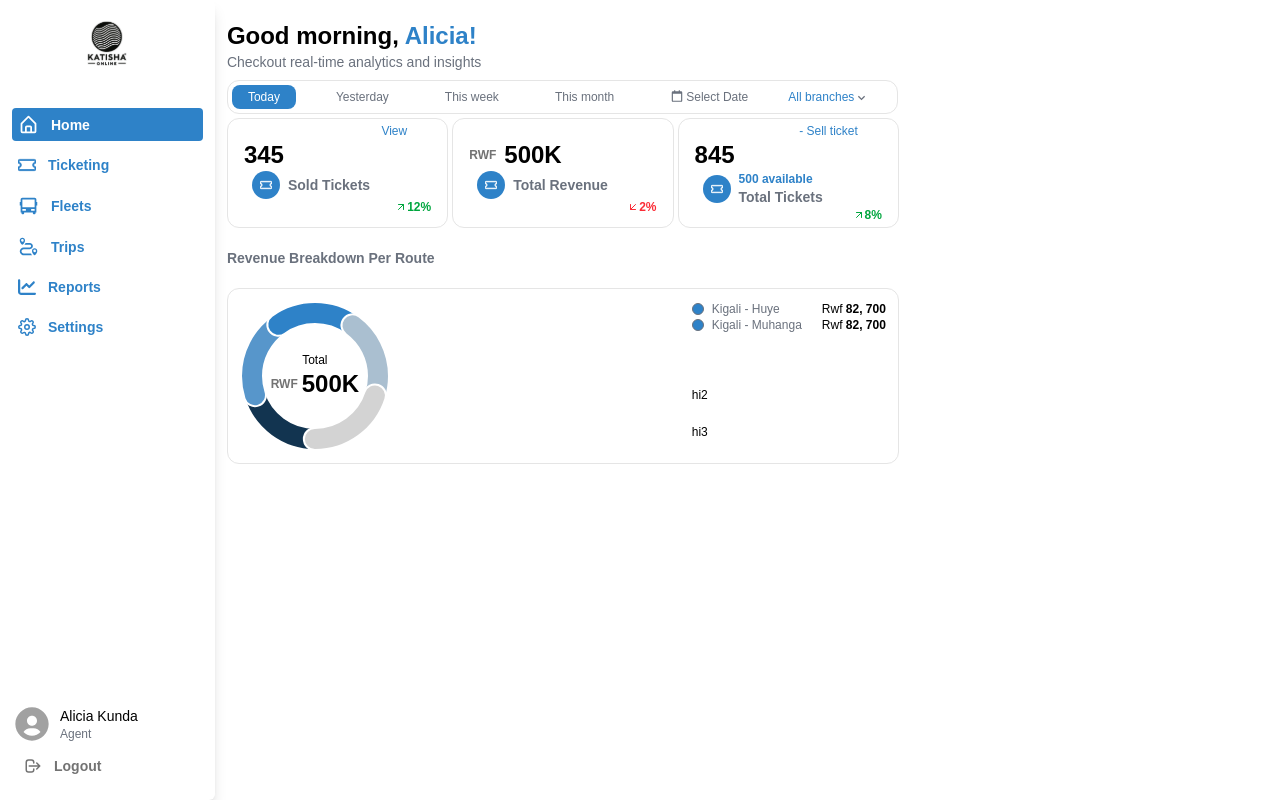
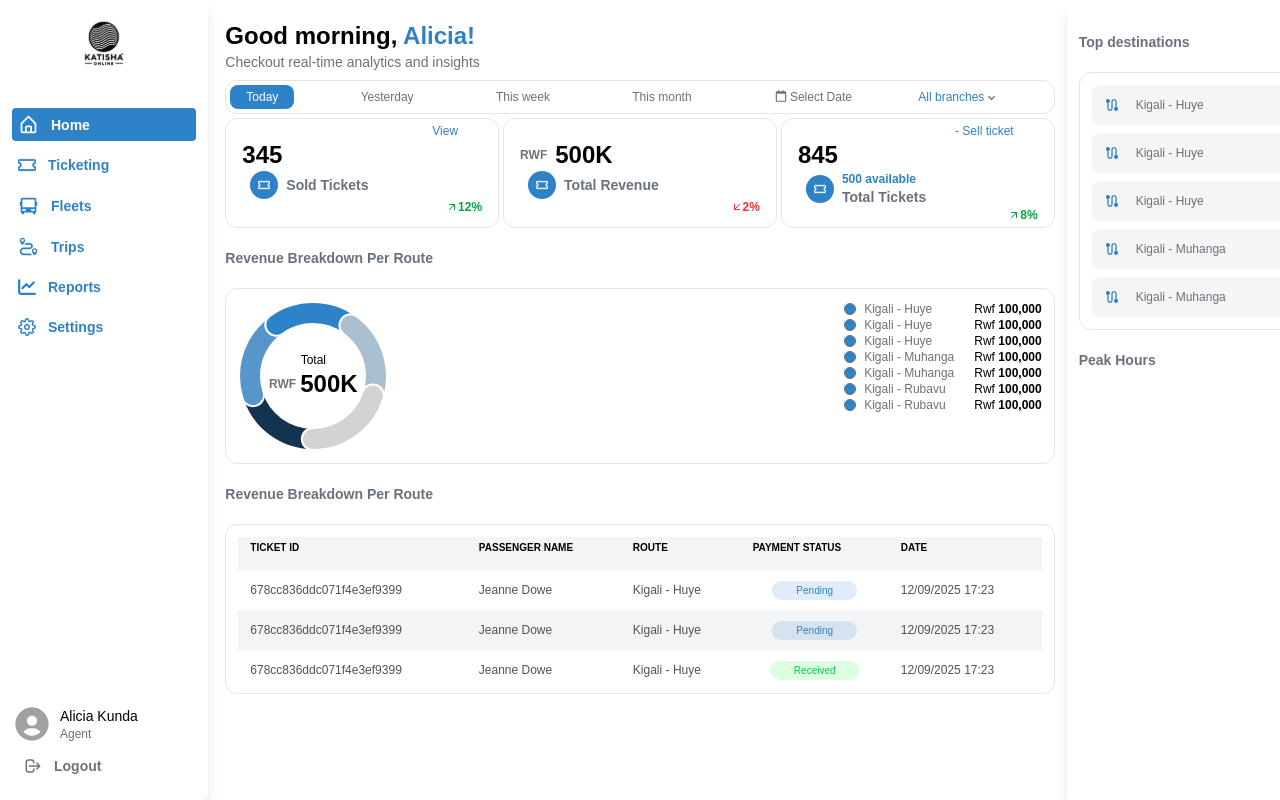
Before and after one commit to ktshonln/operator-web, a React (Vite) app: page /home in a window 1280 px wide. Built offline with nearby package versions, Linux system fonts and the light colour scheme.

Commit message:
Made additional changes to the dashboard

```diff
--- a/src/components/Filter.tsx
+++ b/src/components/Filter.tsx
@@ -12,7 +12,7 @@ const Filter = () => {
       const [brandChoice, setBranchChoice] = useState(branches[0]);
       const [showChoice, setShowChoice] = useState(false);
     return (
-        <div className="flex items-center space-x-6 border rounded-xl border-neutral-200 font-medium text-xs text-brand2 p-1 mt-2 w-fit">
+        <div className="flex items-center justify-between border rounded-xl border-neutral-200 font-medium text-xs text-brand2 p-1 mt-2 ">
         {filterOptions.map((option) => (
           <div
             className={`${
@@ -30,7 +30,7 @@ const Filter = () => {
         <div className="relative w-fit">
           <div
             onClick={() => setShowChoice(!showChoice)}
-            className="relative flex items-center cursor-pointer"
+            className="relative flex items-center cursor-pointer "
           >
             <p className="text-brand">{brandChoice}</p>
             <BiChevronDown size={15} />
--- a/src/components/Sidebar.tsx
+++ b/src/components/Sidebar.tsx
@@ -17,8 +17,10 @@ const Sidebar = () => {
         { link: "/settings", icon: FiSettings },
       ];
     return (
-        <div className="w-1/5 p-3 h-screen flex flex-col justify-between shadow-lg rounded-r-md shadow-black/15">
-            <div>
+        <div className="relative w-1/5">
+
+        <div className="fixed top-0 w-52 p-3 h-screen flex flex-col justify-between shadow-lg rounded-r-md shadow-black/15">
+            <div className="">
 
             <div className="w-fit mx-auto">
             <img
@@ -50,6 +52,7 @@ const Sidebar = () => {
 
             </div>
         </div>
+        </div>
     )
 }
 
--- /dev/null
+++ b/src/components/TableOne.tsx
@@ -0,0 +1,39 @@
+import { Route } from "../pages/Home";
+import { formatMoney } from "../utils/helpers";
+
+interface RouteRevenue {
+    route: Route ;
+    revenue: number;
+}
+interface Props {
+    data: RouteRevenue[]
+}
+const TableOne = ({data}:Props) => {
+  return (
+        <div className=" max-h-36 overflow-x-hidden">
+
+<table className="text-xs ">
+    {data.map(({route, revenue})=>
+
+
+  <tr>
+    <td className=" flex items-center justify-between space-x-5">
+      <div className="flex items-center gap-2">
+        <div className="w-3 h-3 border border-brand2 bg-brand rounded-full" />
+        <p className="text-brand2">{route.origin} - {route.destination}</p>
+      </div>
+      <p>
+        {" "}
+        Rwf <span className="font-semibold">{formatMoney(revenue)}</span>
+      </p>
+    </td>
+  </tr>
+    )}
+
+{/* <div className="absolute bottom-0 bg-gradient-to-b from-white/0 via-white/0 to-red-500 w-full h-full"/> */}
+</table>
+</div>
+  );
+};
+
+export default TableOne;
--- /dev/null
+++ b/src/components/TableTwo.tsx
@@ -0,0 +1,60 @@
+import { Route } from "../pages/Home";
+import { camelCaseToTitle, toTitleCase } from "../utils/helpers";
+
+interface TicketState {
+  ticketId: string;
+  passengerName: string;
+  route: Route;
+  paymentStatus: string;
+  date: string;
+}
+interface Props {
+  tableData: TicketState[];
+}
+
+const TableTwo = ({ tableData }: Props) => {
+  // Get keys from the first object
+  const tableHeaders = Object.keys(tableData[0]);
+  console.log(tableHeaders);
+
+  return (
+    <div className=" max-h-36 w-full overflow-x-hidden">
+      <table className="text-xs gap-x-2 w-full">
+        <tr className="gap-2">
+          {tableHeaders.map((header) => (
+            <th className="bg-gray-100 text-[10px] text-start p-1 pb-4 pr-3 pl-3">
+              {camelCaseToTitle(header).toLocaleUpperCase()}
+            </th>
+          ))}
+        </tr>
+        {tableData.map(
+          ({ ticketId, passengerName, route, paymentStatus, date }) => (
+            <tr className="odd:bg-gray-100 text-neutral-600 hover:bg-gray-200">
+              <td className="p-3">{ticketId}</td>
+              <td className="p-3">{passengerName}</td>
+              <td className="p-3">
+                {route.origin} - {route.destination}
+              </td>
+              <td
+                className={`p-3 text-center
+                }`}
+              >
+                <span className={`p-1 pl-6 pr-6 rounded-full text-[10px] text-center ${
+                  paymentStatus === "received"
+                    ? "text-green-500 bg-[#23F43C]/15"
+                    : "text-brand bg-brand/15"
+                }`}>
+
+                {toTitleCase(paymentStatus)}
+                </span>
+              </td>
+              <td className="p-3">{date}</td>
+            </tr>
+          )
+        )}
+      </table>
+    </div>
+  );
+};
+
+export default TableTwo;
--- a/src/layouts/LayoutOne.tsx
+++ b/src/layouts/LayoutOne.tsx
@@ -7,10 +7,10 @@ import Sidebar from "../components/Sidebar"
 }
 const Layout = ({children}:Props) => {
     return (
-        <div className="font-heebo">
+        <div className="font-heebo mb-5">
           <div className="flex">
       <Sidebar/>
-      <div className="w-full ml-3 mt-5">
+      <div className="w-full">
         {children}
         <Outlet/>
       </div>
--- a/src/pages/Home.tsx
+++ b/src/pages/Home.tsx
@@ -2,13 +2,54 @@ import { BsTicket } from "react-icons/bs";
 import Filter from "../components/Filter";
 import InsightCard from "../components/InsightCard";
 import DonutChart from "../components/DonutChart";
+import TableOne from "../components/TableOne";
+import TableTwo from "../components/TableTwo";
+import { MdRoute } from "react-icons/md";
+
+export interface Route {
+  origin: string;
+  destination: string;
+}
 
 function HomePage() {
   const data = [100000, 100000, 100000, 100000, 100000];
+  const data2 = [
+    { route: { origin: "Kigali", destination: "Huye" }, revenue: 100000 },
+    { route: { origin: "Kigali", destination: "Huye" }, revenue: 100000 },
+    { route: { origin: "Kigali", destination: "Huye" }, revenue: 100000 },
+    { route: { origin: "Kigali", destination: "Muhanga" }, revenue: 100000 },
+    { route: { origin: "Kigali", destination: "Muhanga" }, revenue: 100000 },
+    { route: { origin: "Kigali", destination: "Rubavu" }, revenue: 100000 },
+    { route: { origin: "Kigali", destination: "Rubavu" }, revenue: 100000 },
+  ];
+  const data3 = [
+    {
+      ticketId: "678cc836ddc071f4e3ef9399",
+      passengerName: "Jeanne Dowe",
+      route: { origin: "Kigali", destination: "Huye" },
+      paymentStatus: "pending",
+      date: "12/09/2025 17:23",
+    },
+    {
+      ticketId: "678cc836ddc071f4e3ef9399",
+      passengerName: "Jeanne Dowe",
+      route: { origin: "Kigali", destination: "Huye" },
+      paymentStatus: "pending",
+      date: "12/09/2025 17:23",
+    },
+    {
+      ticketId: "678cc836ddc071f4e3ef9399",
+      passengerName: "Jeanne Dowe",
+      route: { origin: "Kigali", destination: "Huye" },
+      paymentStatus: "received",
+      date: "12/09/2025 17:23",
+    },
+  ];
 
   return (
-    <div className="w-2xl">
+    <div className="flex  space-x-3">
       {/* Dashboard */}
+      <div className=" ml-3 mt-5 grow">
         <p className="font-bold text-2xl">
           Good morning, <span className="text-brand">Alicia!</span>
         </p>
@@ -45,41 +86,41 @@ function HomePage() {
         </h2>
         <div className="border-1 border-neutral-200 rounded-xl flex justify-between p-3">
           <DonutChart values={data} currency="RWF" />
-        <table className=" text-xs">
-          <tr>
-            <th></th>
-          </tr>
-          <tr>
-            <td className="flex items-center justify-between space-x-5">
-              <div className="flex items-center gap-2">
-                <div className="w-3 h-3 border border-brand2 bg-brand rounded-full" />
-                <p className="text-brand2">Kigali - Huye</p>
+          <TableOne data={data2} />
         </div>
-              <p>
-                {" "}
-                Rwf <span className="font-semibold">82, 700</span>
-              </p>
-            </td>
-            <td className="flex items-center justify-between space-x-5">
-              <div className="flex items-center gap-2">
-                <div className="w-3 h-3 border border-brand2 bg-brand rounded-full" />
-                <p className="text-brand2">Kigali - Muhanga</p>
+        <h2 className="font-semibold text-brand2 text-sm mt-5 mb-5">
+          Revenue Breakdown Per Route
+        </h2>
+        <div className="border-1 border-neutral-200 rounded-xl flex justify-between p-3">
+          <TableTwo tableData={data3} />
         </div>
-              <p>
-                {" "}
-                Rwf <span className="font-semibold">82, 700</span>
-              </p>
-            </td>
-          </tr>
-          <tr>
-            <td>hi2</td>
-          </tr>
-          <tr>
-            <td>hi3</td>
-          </tr>
-        </table>
       </div>
       {/* Widgets */}
+      <div className="w-1/5">
+
+      <div className="w-1/5 justify-self-end h-screen fixed top-0  p-3 shadow-lg rounded-r-md shadow-black/15">
+      {/* Top destinations */}
+        <h2 className="font-semibold text-brand2 text-sm mt-5 mb-5">
+          Top destinations
+        </h2>
+        <div className="border-1 border-neutral-200 rounded-xl p-3 space-y-2">
+          {data2.slice(0, 5).map(({ route }, i) => (
+            <div
+              key={i}
+              className="flex items-center  space-x-4 p-3 bg-neutral-100 rounded-lg w-full text-xs "
+            >
+              <MdRoute className="text-brand size-4" />
+              <p className="text-brand2">
+                {route.origin} - {route.destination}
+              </p>
+            </div>
+          ))}
+        </div>
+        <h2 className="font-semibold text-brand2 text-sm mt-5 mb-5">
+          Peak Hours
+        </h2>
+      </div>
+      </div>
     </div>
   );
 }
--- /dev/null
+++ b/src/utils/helpers.ts
@@ -0,0 +1,22 @@
+export function formatMoney(number: number): string {
+  return new Intl.NumberFormat().format(number);
+}
+export function camelCaseToTitle(text: string): string {
+    // Insert a space before all uppercase letters
+    // Then capitalize the first letter of each word
+    return text
+        // Add space before uppercase letters
+        .replace(/([A-Z])/g, ' $1')
+        // Trim any leading/trailing spaces
+        .trim()
+        // Capitalize the first letter of each word
+        .replace(/\w\S*/g, (word) => word.charAt(0).toUpperCase() + word.substr(1).toLowerCase());
+}
+
+export function toTitleCase(str: string): string {
+    return str
+        .toLowerCase() // Convert the string to lowercase
+        .split(" ") // Split the string into words
+        .map(word => word.charAt(0).toUpperCase() + word.slice(1)) // Capitalize the first letter of each word
+        .join(" "); // Join the words back into a single string
+}
```
Also changed, not shown: src/App.tsx (+4 -5 lines). Lines whose indentation alone changed are shown as unchanged.
